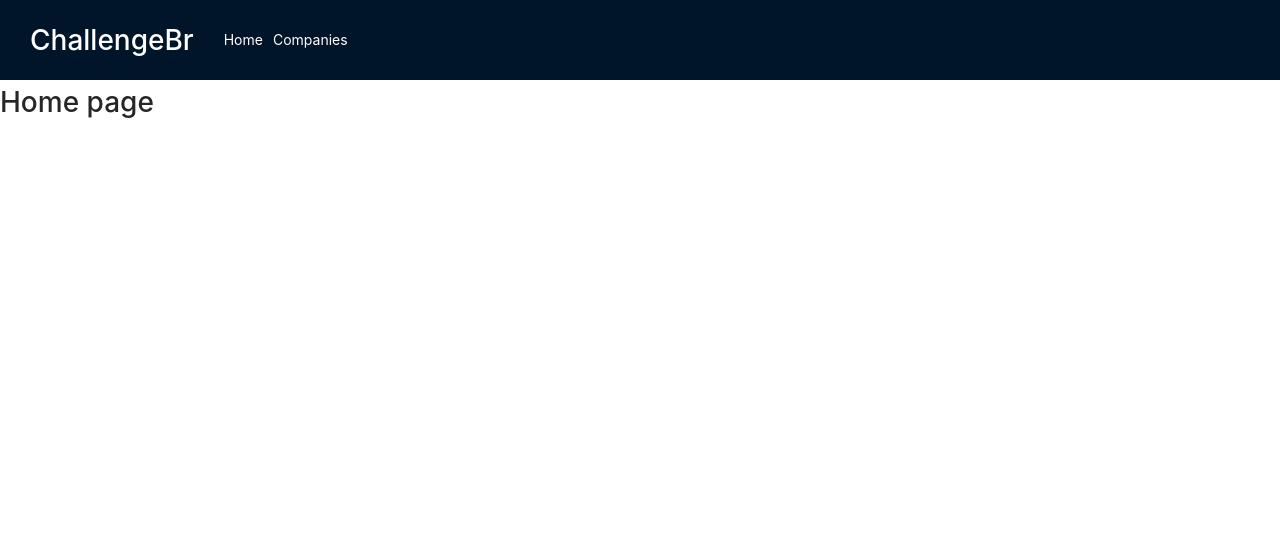
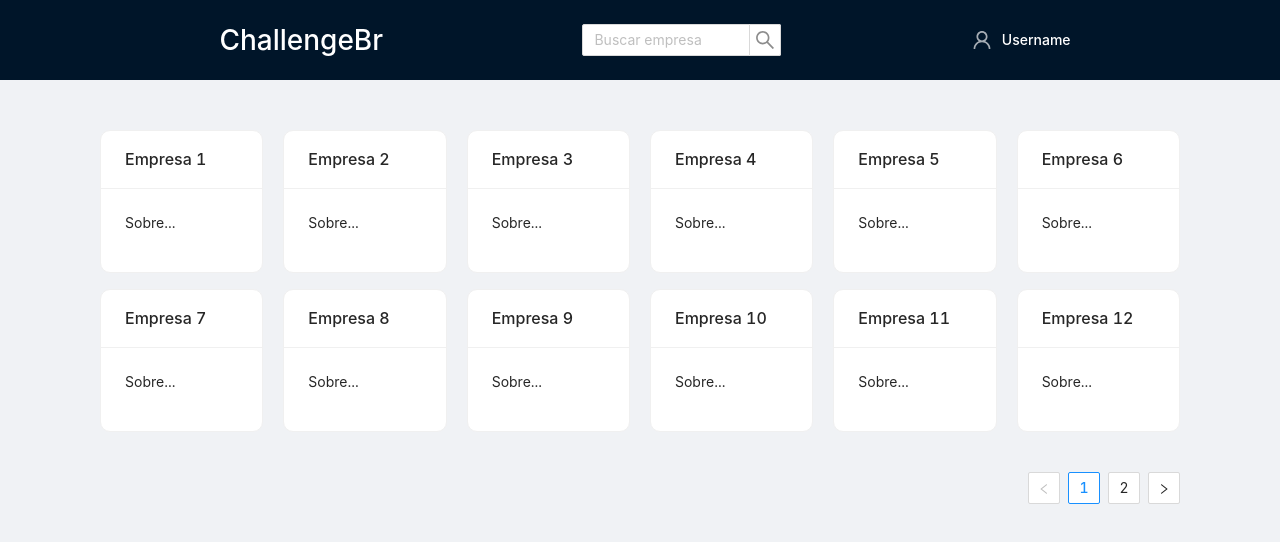
Before and after one commit to viniciusrma/ChallengeBr, a React (Create React App) app in the folder web/: page / in a window 1280 px wide. Shown: the top 542 px of the page. Built offline with nearby package versions, Linux system fonts and the light colour scheme.

Commit message:
chore: implemented cards grid layout, search box on the header and user stuff

```diff
--- a/web/package.json
+++ b/web/package.json
@@ -3,6 +3,7 @@
   "version": "0.1.0",
   "private": true,
   "dependencies": {
+    "@ant-design/icons": "^4.6.2",
     "@testing-library/jest-dom": "^5.11.4",
     "@testing-library/react": "^11.1.0",
     "@testing-library/user-event": "^12.1.10",
--- a/web/src/components/Header/index.tsx
+++ b/web/src/components/Header/index.tsx
@@ -1,6 +1,12 @@
 import React from 'react';
-import { Link } from 'react-router-dom';
+// import { Link } from 'react-router-dom';
 import { StyledHeader } from './styles';
+import { Input } from 'antd';
+import { UserOutlined } from '@ant-design/icons';
+
+const { Search } = Input;
+
+const onSearch = (value: any) => console.log(value);
 
 const Header: React.FC = () => {
   return (
@@ -8,13 +14,22 @@ const Header: React.FC = () => {
       <div className="logo">
         <h1>ChallengeBr</h1>
       </div>
-      <div className="navigation">
+      {/* <div className="navigation">
         <Link id="link_home" className="link" to="/">
           Home
         </Link>
         <Link id="link_companies" className="link" to="/companies">
           Companies
         </Link>
+      </div> */}
+      <Search
+        placeholder="Buscar empresa"
+        onSearch={onSearch}
+        style={{ width: '200px' }}
+      />
+      <div className="user">
+        <UserOutlined />
+        <h4>Username</h4>
       </div>
     </StyledHeader>
   );
--- a/web/src/components/Header/styles.ts
+++ b/web/src/components/Header/styles.ts
@@ -4,9 +4,9 @@ import { Menu } from 'antd';
 export const StyledHeader = styled(Menu)`
   display: flex;
   align-items: center;
+  justify-content: space-between ;
   height: 10vh;
   padding: 0px 20px;
-
 
   .logo {
     padding: 10px;
@@ -34,4 +34,24 @@ export const StyledHeader = styled(Menu)`
   #link_home {
     margin-right: 10px;
   }
+
+  .user {
+    display: flex;
+    align-self: center;
+
+  }
+
+  span.anticon.anticon-user {
+    margin-right: 10px;
+  }
+
+  svg {
+    width: 20px;
+    height: 20px;
+  }
+
+  h4 {
+    color: #fff;
+    margin: auto;
+  }
 `;
--- a/web/src/pages/Home/index.tsx
+++ b/web/src/pages/Home/index.tsx
@@ -1,7 +1,94 @@
+import { Card, List } from 'antd';
 import React from 'react';
+import { StyledLayout } from './styles';
+
+const data = [
+  {
+    title: 'Empresa 1',
+  },
+  {
+    title: 'Empresa 2',
+  },
+  {
+    title: 'Empresa 3',
+  },
+  {
+    title: 'Empresa 4',
+  },
+  {
+    title: 'Empresa 5',
+  },
+  {
+    title: 'Empresa 6',
+  },
+  {
+    title: 'Empresa 7',
+  },
+  {
+    title: 'Empresa 8',
+  },
+  {
+    title: 'Empresa 9',
+  },
+  {
+    title: 'Empresa 10',
+  },
+  {
+    title: 'Empresa 11',
+  },
+  {
+    title: 'Empresa 12',
+  },
+  {
+    title: 'Empresa 13',
+  },
+  {
+    title: 'Empresa 14',
+  },
+  {
+    title: 'Empresa 15',
+  },
+  {
+    title: 'Empresa 16',
+  },
+  {
+    title: 'Empresa 17',
+  },
+  {
+    title: 'Empresa 18',
+  },
+];
 
 const Home: React.FC = () => {
-  return <h1>Home page</h1>;
+  return (
+    <StyledLayout>
+      <List
+        pagination={{
+          onChange: (page) => {
+            console.log(page);
+          },
+          pageSize: 12,
+        }}
+        grid={{
+          gutter: 20,
+          xs: 1,
+          sm: 2,
+          md: 4,
+          lg: 4,
+          xl: 6,
+          xxl: 3,
+        }}
+        dataSource={data}
+        renderItem={(item) => (
+          <List.Item>
+            <Card title={item.title}>
+              <p>Sobre...</p>
+            </Card>
+          </List.Item>
+        )}
+      />
+    </StyledLayout>
+  );
 };
 
 export default Home;
--- /dev/null
+++ b/web/src/pages/Home/styles.ts
@@ -0,0 +1,15 @@
+import styled from 'styled-components';
+import { Layout } from 'antd';
+
+export const StyledLayout = styled(Layout)`
+  padding: 50px 100px;
+  width: 100vw;
+  height: 90vh;
+
+  .ant-card.ant-card-bordered {
+    border-radius: 10px;
+    &:hover {
+      box-shadow: 0px 0px 10px rgba(0, 0, 0, 0.25);
+    }
+  }
+`;
```
